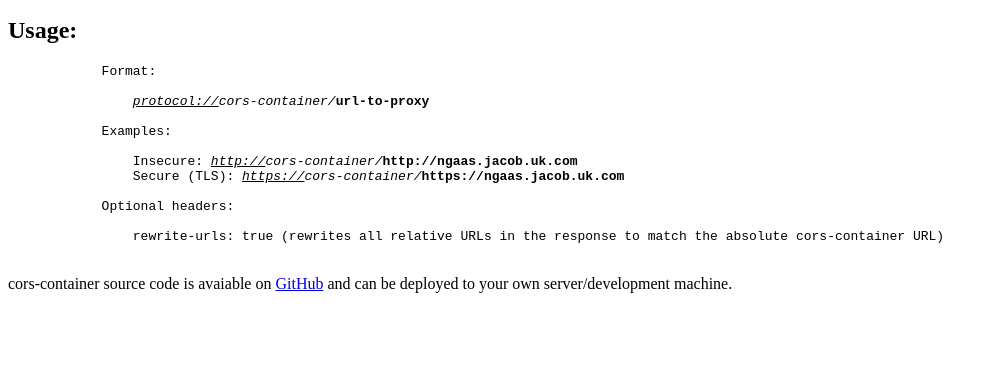
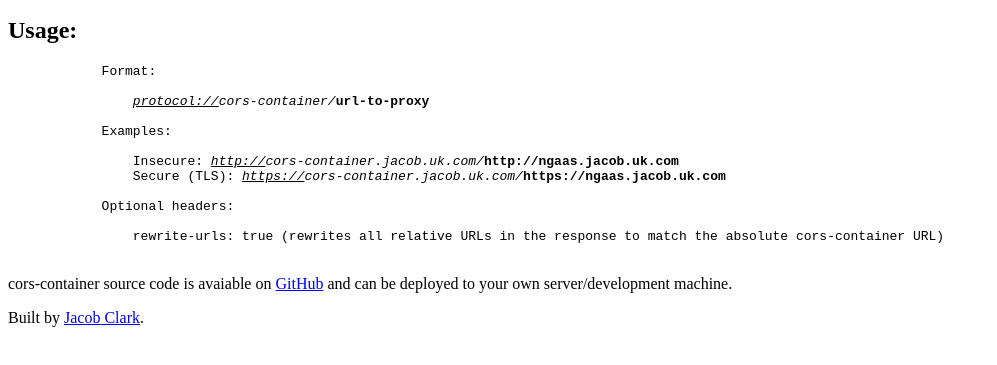
Before and after one commit to wesleyalcoforado/cors-container, a website: page index.html in a window 1280 px wide. Shown: the part 101-466 px from the top of the page, without its empty margins (0-997 px from the left). Drawn offline with Linux system fonts and the light colour scheme.

Commit message:
Add built by

```diff
--- a/index.html
+++ b/index.html
@@ -24,8 +24,8 @@
 
             Examples:
 
-                Insecure: <i><u>http://</u>cors-container/</i><strong>http://ngaas.jacob.uk.com</strong>
-                Secure (TLS): <i><u>https://</u>cors-container/</i><strong>https://ngaas.jacob.uk.com</strong>
+                Insecure: <i><u>http://</u>cors-container.jacob.uk.com/</i><strong>http://ngaas.jacob.uk.com</strong>
+                Secure (TLS): <i><u>https://</u>cors-container.jacob.uk.com/</i><strong>https://ngaas.jacob.uk.com</strong>
 
             Optional headers:
 
@@ -35,6 +35,7 @@
 
     <footer>
         <p>cors-container source code is avaiable on <a href="http://github.com/imjacobclark/cors-container">GitHub</a> and can be deployed to your own server/development machine.</p>
+        <p>Built by <a href="https://www.jacob.uk.com">Jacob Clark</a>.</p>
     </footer>
 </body>
 </html>
```
